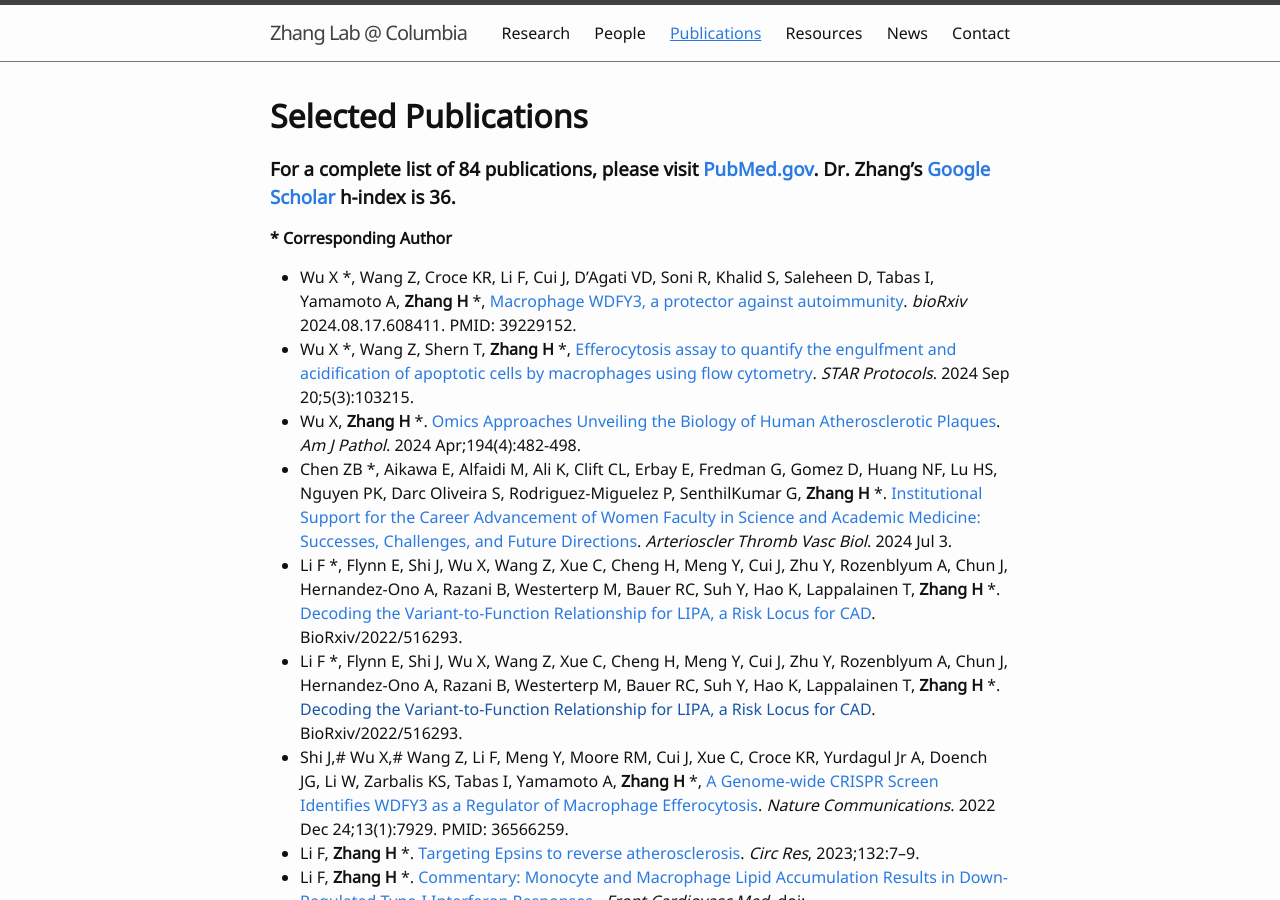
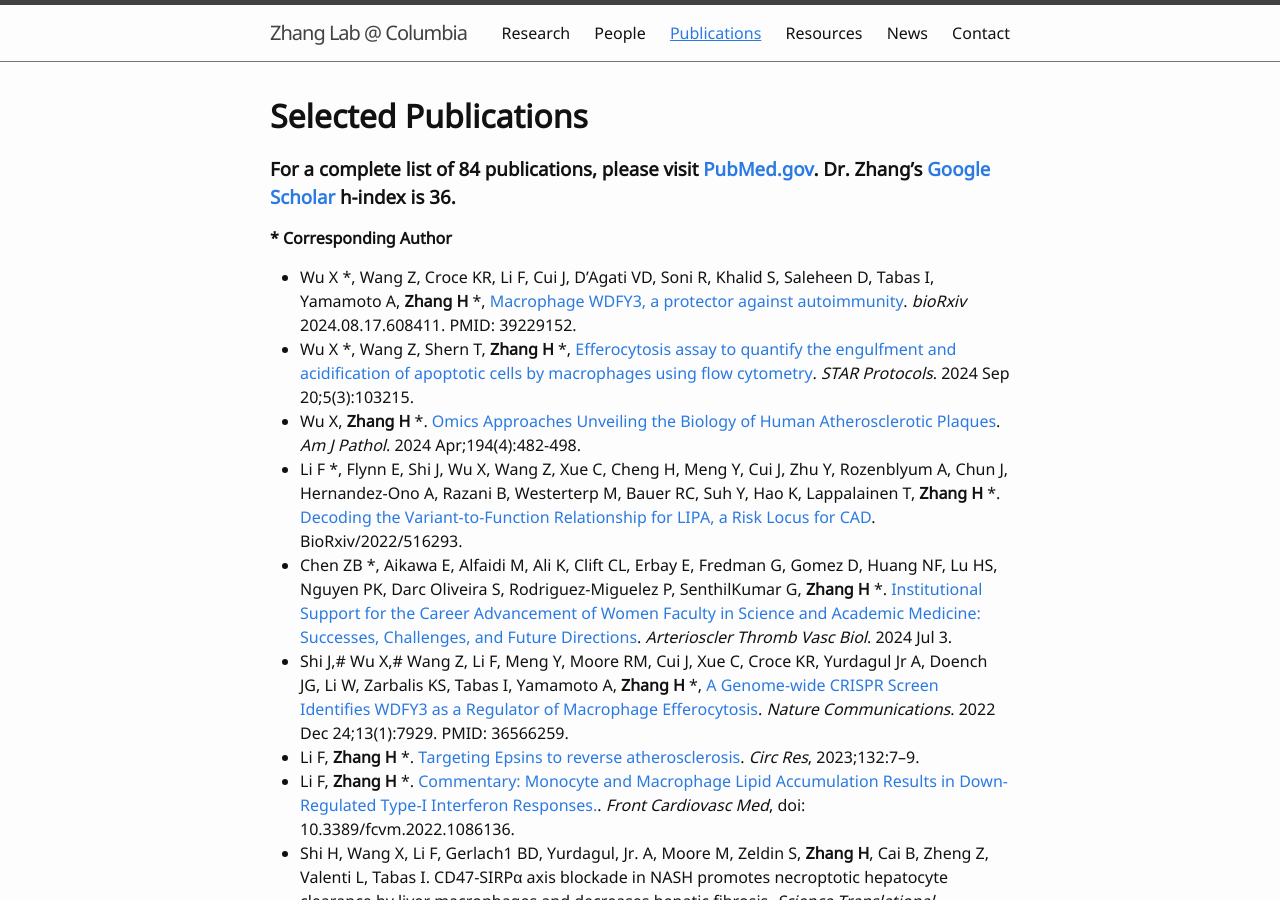
Before and after one commit to hanruizhang/zhanglab, a Jekyll site: the page built from 3_Publications.md, in a window 1280 px wide and 900 px high. Built offline with Jekyll 4.4.1, drawn with Linux system fonts in a browser that asks for light colours; comment, search, counter and statistics services are not loaded.

Commit message:
Update 3_Publications.md

```diff
--- a/3_Publications.md
+++ b/3_Publications.md
@@ -12,9 +12,8 @@ __*__ **Corresponding Author**
 - Wu X *, Wang Z, Croce KR, Li F, Cui J, D'Agati VD, Soni R, Khalid S, Saleheen D, Tabas I, Yamamoto A, **Zhang H** *, [Macrophage WDFY3, a protector against autoimmunity](https://pubmed.ncbi.nlm.nih.gov/39229152/). _bioRxiv_ 2024.08.17.608411. PMID: 39229152.
 - Wu X *, Wang Z, Shern T, **Zhang H** *, [Efferocytosis assay to quantify the engulfment and acidification of apoptotic cells by macrophages using flow cytometry](https://www.sciencedirect.com/science/article/pii/S2666166724003800). _STAR Protocols_. 2024 Sep 20;5(3):103215.
 - Wu X, **Zhang H** *. [Omics Approaches Unveiling the Biology of Human Atherosclerotic Plaques](https://www.sciencedirect.com/science/article/pii/S0002944024000051?via%3Dihub). _Am J Pathol_. 2024 Apr;194(4):482-498.
+- Li F *, Flynn E, Shi J, Wu X, Wang Z, Xue C, Cheng H, Meng Y, Cui J, Zhu Y, Rozenblyum A, Chun J, Hernandez-Ono A, Razani B, Westerterp M, Bauer RC, Suh Y, Hao K, Lappalainen T, **Zhang H** *. [Decoding the Variant-to-Function Relationship for LIPA, a Risk Locus for CAD](https://doi.org/10.1101/2022.11.12.516293). BioRxiv/2022/516293.
 - Chen ZB *, Aikawa E, Alfaidi M, Ali K, Clift CL, Erbay E, Fredman G, Gomez D, Huang NF, Lu HS, Nguyen PK, Darc Oliveira S, Rodriguez-Miguelez P, SenthilKumar G, **Zhang H** *. [Institutional Support for the Career Advancement of Women Faculty in Science and Academic Medicine: Successes, Challenges, and Future Directions](https://www.ahajournals.org/doi/10.1161/ATVBAHA.124.320910). _Arterioscler Thromb Vasc Biol_. 2024 Jul 3.
-- Li F *, Flynn E, Shi J, Wu X, Wang Z, Xue C, Cheng H, Meng Y, Cui J, Zhu Y, Rozenblyum A, Chun J, Hernandez-Ono A, Razani B, Westerterp M, Bauer RC, Suh Y, Hao K, Lappalainen T, **Zhang H** *. [Decoding the Variant-to-Function Relationship for LIPA, a Risk Locus for CAD](https://doi.org/10.1101/2022.11.12.516293). BioRxiv/2022/516293.
-- Li F *, Flynn E, Shi J, Wu X, Wang Z, Xue C, Cheng H, Meng Y, Cui J, Zhu Y, Rozenblyum A, Chun J, Hernandez-Ono A, Razani B, Westerterp M, Bauer RC, Suh Y, Hao K, Lappalainen T, **Zhang H** *. [Decoding the Variant-to-Function Relationship for LIPA, a Risk Locus for CAD](). BioRxiv/2022/516293.
 - Shi J,# Wu X,# Wang Z, Li F, Meng Y, Moore RM, Cui J, Xue C, Croce KR, Yurdagul Jr A, Doench JG, Li W, Zarbalis KS, Tabas I, Yamamoto A, **Zhang H** *, [A Genome-wide CRISPR Screen Identifies WDFY3 as a Regulator of Macrophage Efferocytosis](https://doi.org/10.1038/s41467-022-35604-8). _Nature Communications_. 2022 Dec 24;13(1):7929. PMID: 36566259.
 - Li F, **Zhang H** *. [Targeting Epsins to reverse atherosclerosis](https://www.ahajournals.org/eprint/72NVB4XX3HQAVEF2WGC5/full?redirectUri=%2Fdoi%2F10.1161%2FCIRCRESAHA.122.322273). _Circ Res_, 2023;132:7–9.
 - Li F, **Zhang H** *. [Commentary: Monocyte and Macrophage Lipid Accumulation Results in Down-Regulated Type-I Interferon Responses.](https://www.frontiersin.org/articles/10.3389/fcvm.2022.1086136/full). _Front Cardiovasc Med_, doi: 10.3389/fcvm.2022.1086136.
```
